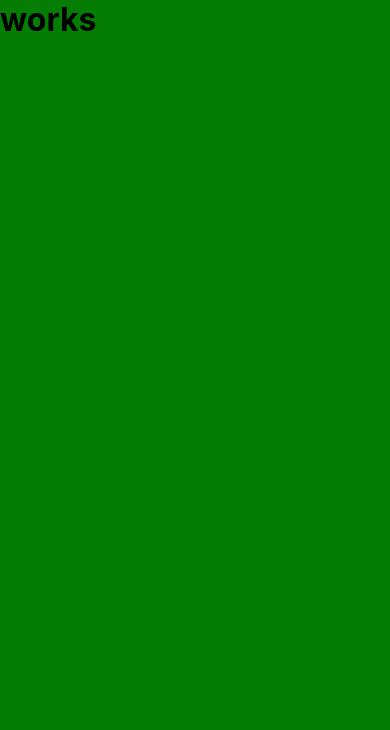
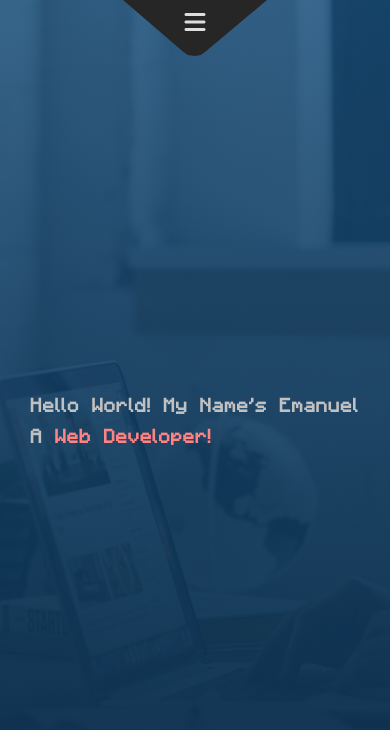
Before and after one commit to emalderete/portfolio_v4, a React (Create React App) app: page / in a window 390 px wide. Shown: the top 730 px of the page. Built offline with nearby package versions, Linux system fonts and the light colour scheme.

Commit message:
Creadas ventanas modal y botón de navegación móvil
• Se crean las ventanas modal para cada sección a mostrar.
• Creado botón de navegación móvil que estará visible a partir de la resolución 920px o inferior.

```diff
--- a/src/App.css
+++ b/src/App.css
@@ -99,17 +99,57 @@ button {
 }
 
 #contactButton {
-    background-color: #4b0aad;
+    background-color: #7c03bd;
+}
+
+.navMobile {
+    position: absolute;
+    top: 0;
+    width: 100%;
+    height: 3rem;
+    display: flex;
+    justify-content: center;
+    opacity: 0;
+    pointer-events: none;
+}
+
+.mobileButton {
+    font-size: 150%;
+    clip-path: polygon(57% 93%, 54% 98%, 50% 100%, 45% 98%, 42% 93%, 0 0, 100% 0);
+    background-color: #262626;
+    width: 9rem;
+    height: inherit;
+    display: flex;
+    align-items: flex-start;
+    justify-content: center;
+    color: #dedddd;
+    padding-top: 0.5rem;
 }
 
 
 /*------------- Modals --------------*/
 
-.modalWorks {
+.modal {
     position: absolute;
     top: 0;
     left: 0;
     width: 100vw;
     height: 100vh;
+    margin-left: -100%;
+}
+
+#modalWorks {
     background-color: #057d05;
 }
+
+#modalAbout {
+    background-color: #ff8383;
+}
+
+#modalSkills {
+    background-color: #ffd500;
+}
+
+#modalContact {
+    background-color: #7c03bd;
+}
--- a/src/Components/Hero.js
+++ b/src/Components/Hero.js
@@ -7,9 +7,9 @@ const Hero = () => {
 
     useEffect(()=>{
         const options = {
-            strings: ["<h1>Hello World!</h1>",
-            "<h1>Hello World! My Name's Emanuel</h1>",
-            "<h1>Hello World! My Name's Emanuel<br/>A <span style='color: #ff8383'>Web Developer!</span></h1>"],
+            strings: ["<h1 class='nameText'>Hello World!</h1>",
+            "<h1 class='nameText'>Hello World! My Name's Emanuel</h1>",
+            "<h1 class='nameText'>Hello World! My Name's Emanuel<br/>A <span style='color: #ff8383'>Web Developer!</span></h1>"],
             typeSpeed: 35,
             startDelay: 300,
             backDelay: 400,
--- a/src/Components/Navigation.js
+++ b/src/Components/Navigation.js
@@ -21,8 +21,22 @@ const Navigation = () => {
                     <span className='navText'>Contact</span>
                 </div>
             </div>
-            <div className='modalWorks'>
-                <h1>works</h1>
+            <div className='navMobile'>
+                <div className='mobileButton'>
+                    <span><i className='fa-solid fa-bars'></i></span>
+                </div>
+            </div>
+            <div className='modal' id='modalWorks'>
+                <h1>Works</h1>
+            </div>
+            <div className='modal' id='modalAbout'>
+                <h1>About</h1>
+            </div>
+            <div className='modal' id='modalSkills'>
+                <h1>Skills</h1>
+            </div>
+            <div className='modal' id='modalContact'>
+                <h1>Contact</h1>
             </div>
         </div>
     );
--- a/src/Responsive.css
+++ b/src/Responsive.css
@@ -0,0 +1,14 @@
+@media (max-width: 920px) {
+    .nav {
+        display: none;
+    }
+    .nameText {
+        font-size: 4vw;
+        word-spacing: 2.5vw;
+        line-height: 8vw;
+    }
+    .navMobile {
+        opacity: 1;
+        pointer-events: all;
+    }
+}
```
